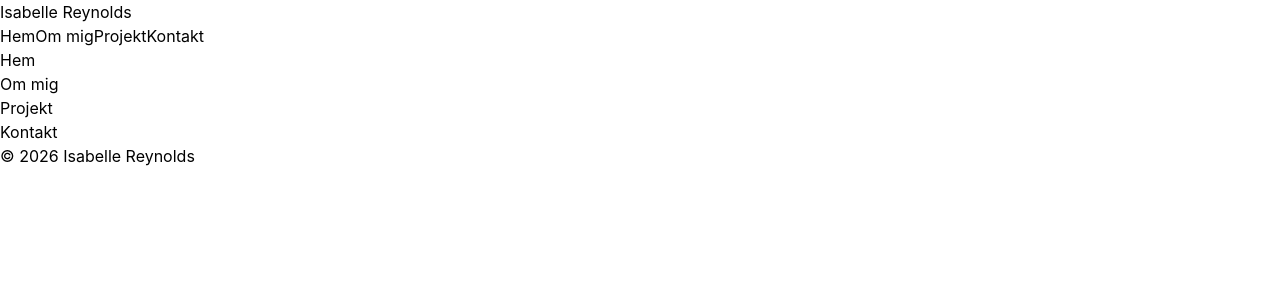
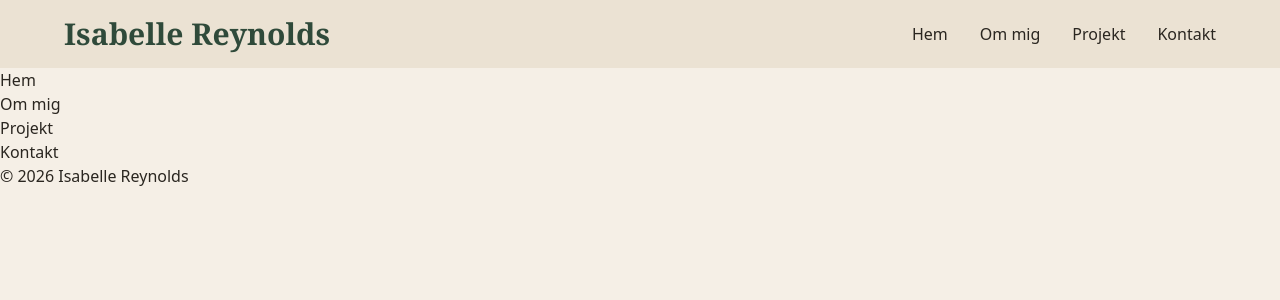
Before and after one commit to isabelletherese/portfolio, a React (Vite) app in the folder portfolio/: page / in a window 1280 px wide. Shown: the top 300 px of the page. Built offline with nearby package versions, Linux system fonts and the light colour scheme.

Commit message:
feat: add responsive navbar layout

```diff
--- a/portfolio/src/App.tsx
+++ b/portfolio/src/App.tsx
@@ -4,14 +4,23 @@ function App() {
 
   return (
     <>
-      <header>
-        <a href="/">Isabelle Reynolds</a>
-        <nav>
-          <a href="#home">Hem</a>
-          <a href="#about">Om mig</a>
-          <a href="#projects">Projekt</a>
-          <a href="#contact">Kontakt</a>
-        </nav>
+      <header className="bg-sand text-ink">
+        <div className="flex items-center justify-between px-5 py-4 md:px-10 lg:px-16">
+
+          <a href="/" className="font-display text-forest hover:text-forest-dark font-bold text-xl md:text-2xl lg:text-3xl">Isabelle Reynolds</a>
+          <button type="button" aria-label="Öppna meny" className="md:hidden text-forest"><svg aria-hidden="true" width="24" height="24" viewBox="0 0 24 24" fill="none"
+            stroke="currentColor" strokeWidth="2" strokeLinecap="round">
+            <path d="M4 7h16M4 12h16M4 17h16" />
+          </svg>
+          </button>
+
+          <nav className="hidden md:flex gap-4 lg:gap-8 font-sans font-medium">
+            <a href="#home">Hem</a>
+            <a href="#about">Om mig</a>
+            <a href="#projects">Projekt</a>
+            <a href="#contact">Kontakt</a>
+          </nav>
+        </div>
       </header>
 
       <main>
--- a/portfolio/src/index.css
+++ b/portfolio/src/index.css
@@ -1 +1,30 @@
 @import "tailwindcss";
+
+@theme {
+    --color-cream: #F5EFE6;
+    --color-surface: #FBF7F0;
+    --color-sand: #EBE2D3;
+    --color-sand-dark: #E4D8C4;
+    --color-line: #E3D9C8;
+    --color-forest: #2F4A3A;
+    --color-forest-dark: #1E2F24;
+    --color-terracotta: #A5472A;
+    --color-peach: #F0B89C;
+    --color-ink: #2A2620;
+    --color-ink-soft: #5B5347;
+
+    --font-display: "Fraunces", Georgia, serif;
+    --font-sans: "Nunito Sans", system-ui, sans-serif;
+}
+
+@layer base {
+    html {
+        scroll-behavior: smooth;
+    }
+
+    body {
+        color: var(--color-ink);
+        background-color: var(--color-cream);
+        font-family: var(--font-sans);
+    }
+}
```
